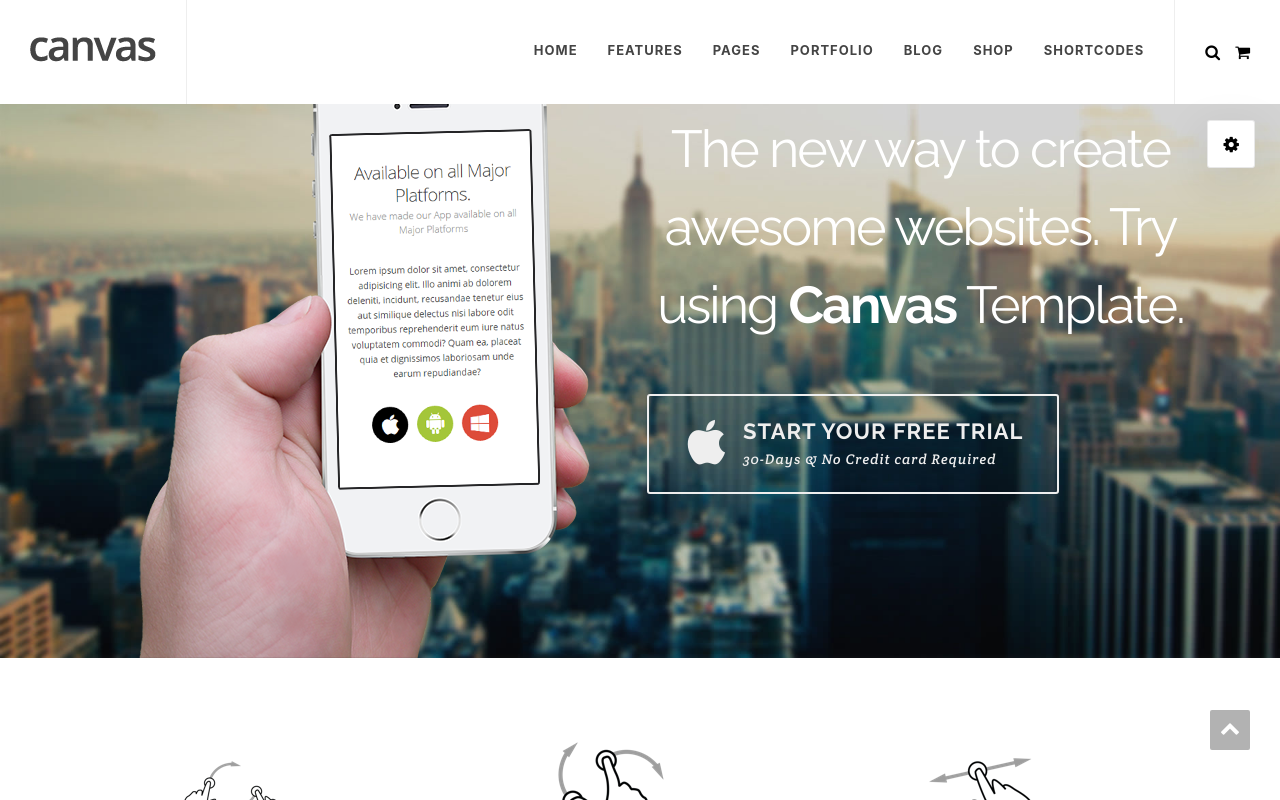
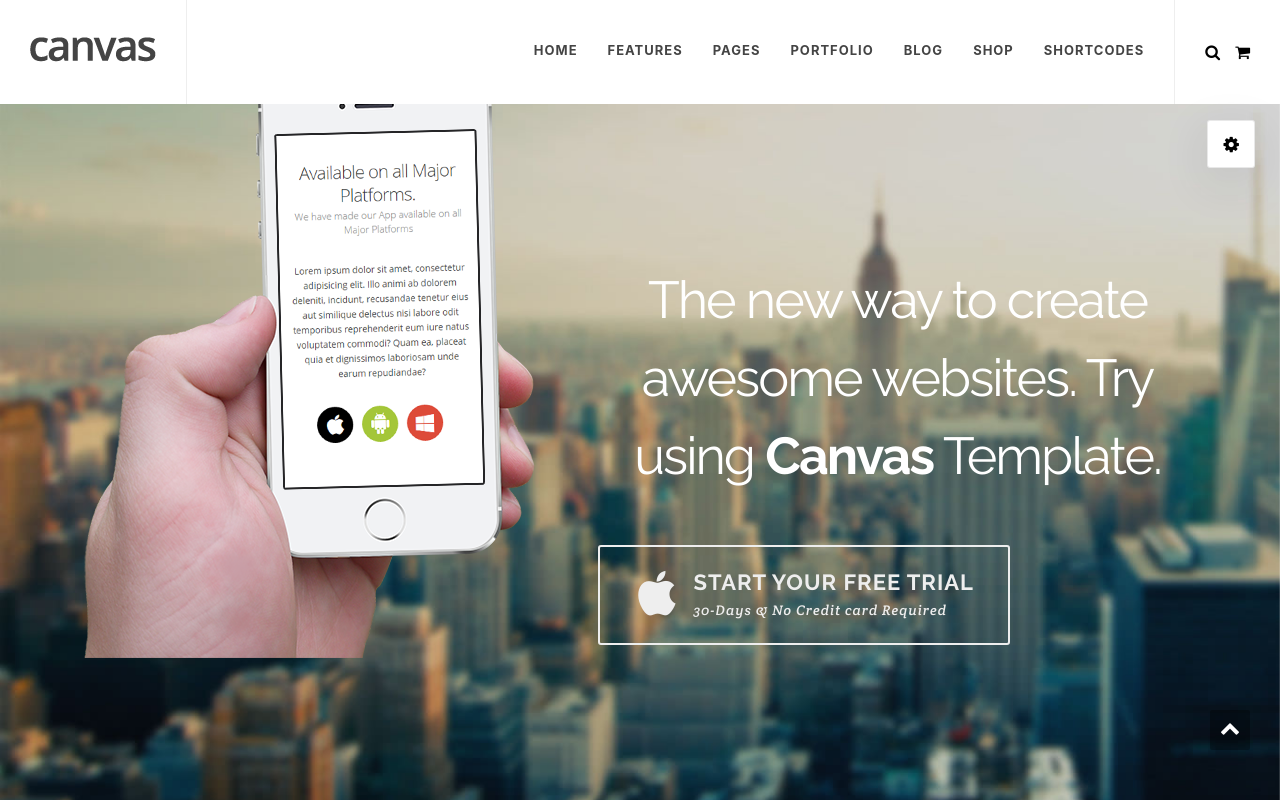
Before and after one commit to anastasiyanagornaya/HomepageTest, a React (Create React App) app: page / in a window 1280 px wide. Shown: the top 800 px of the page. Built offline with nearby package versions, Linux system fonts and the light colour scheme.

Commit message:
fixed parallax

```diff
--- a/src/components/Slider/index.js
+++ b/src/components/Slider/index.js
@@ -1,13 +1,24 @@
-import React from "react";
+import React, { useRef } from "react";
 import AppleIcon from "@material-ui/icons/Apple";
 
 import "./style.scss";
 import phone from "../../img/slider/slider-iphone.png";
 
 const Slider = () => {
+  let slider = useRef(null);
+  let sliderContainer = useRef(null);
+
+  const onScrollHandler = (event) => {
+    const { top } = slider.current.getBoundingClientRect();
+
+    sliderContainer.current.style.transform = `translateY(${Math.abs(top) * 0.1}px)`
+  }
+
+  document.addEventListener('scroll', onScrollHandler);
+
   return (
-    <div className="slider">
-      <div className="slider-container">
+    <div className="slider" ref={slider}>
+      <div className="slider-container" ref={sliderContainer}>
         <div className="slider-image">
           <img src={phone} alt="IPhone" />
         </div>
--- a/src/components/Slider/style.scss
+++ b/src/components/Slider/style.scss
@@ -4,7 +4,6 @@
   // background: url("../../img/slider/appshowcase1.jpg") 0% 0% / cover;
   // background-position: fixed;
   // height: 602px;
-  height: 658px;
   // position: absolute;
   width: 100%;
   position: relative;
@@ -29,7 +28,8 @@
   // }
   &-container {
     display: flex;
-    max-width: 1170px;
+    // max-width: 1170px;
+    height: 906px;
     padding: 0 15px;
     margin: 0 auto;
     // transform-style: preserve-3d;
```
